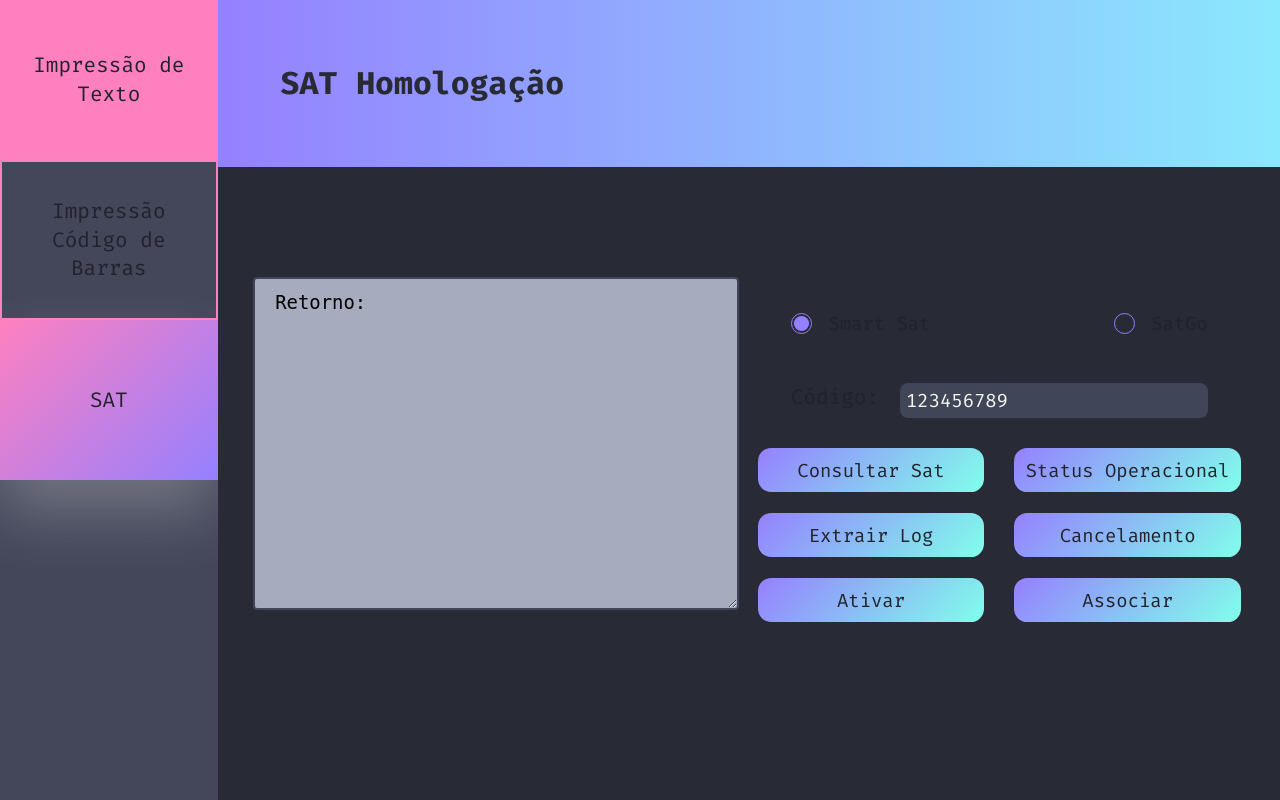
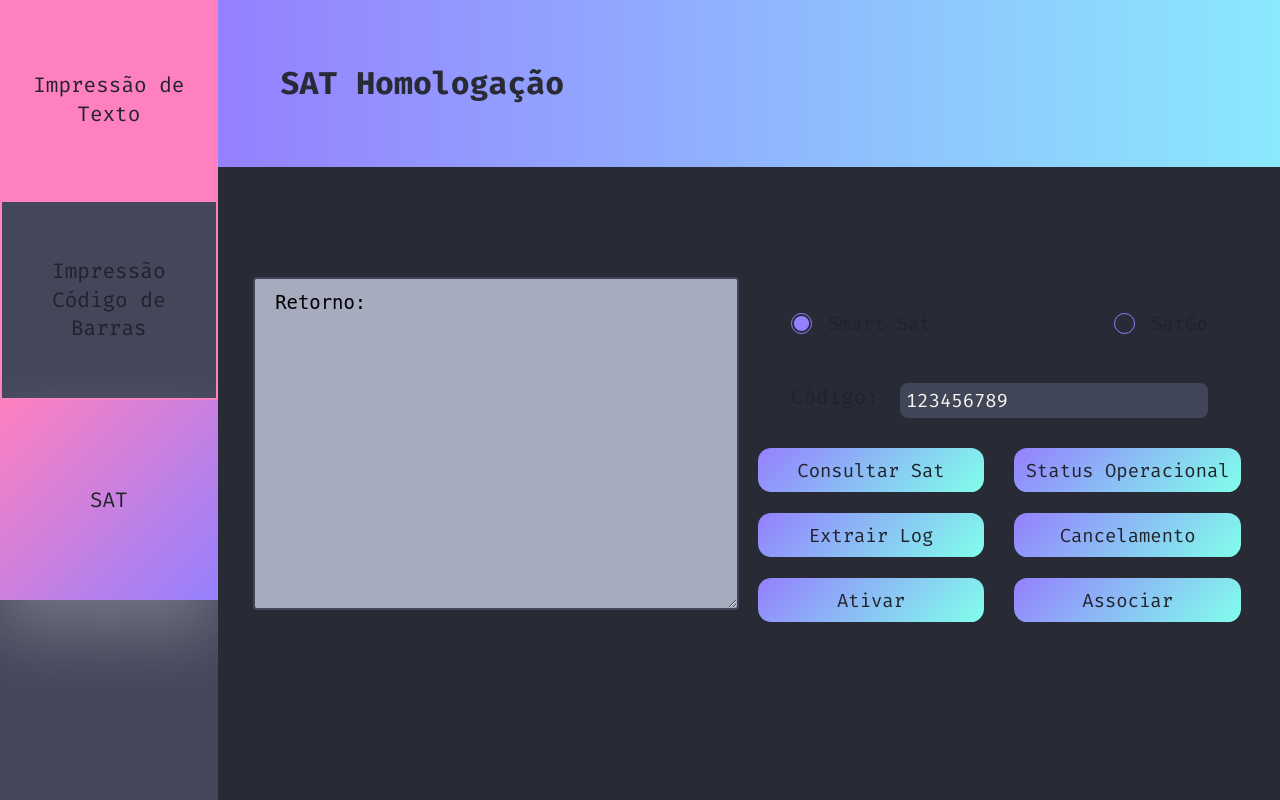
Before and after one commit to gabref/web-app-experience, a PHP site: page / in a window 1280 px wide. Run offline with PHP 8.4, Linux system fonts and the light colour scheme; some web fonts are replaced.

Commit message:
testes css 3

```diff
--- a/css/style.css
+++ b/css/style.css
@@ -80,16 +80,15 @@ main {
 .left-options {
     background-color: #44475a;
     grid-area: options;
-	display: flex;
-	flex-direction: column;
 }
+
 .card {
     background-color: var(--accentColor);
 	box-shadow: -2px var(--glow-spacing-x) var(--glow-spacing-y) var(--glowColor);
 	background: linear-gradient(var(--gradientDegree), var(--pink) 0, var(--purple) 100%);
 	line-height: var(--line-height-md);
     padding: var(--spacing-sm);
-    height: 20%;
+    height: 200px;
     display: flex;
     justify-content: center;
     align-items: center;
```
